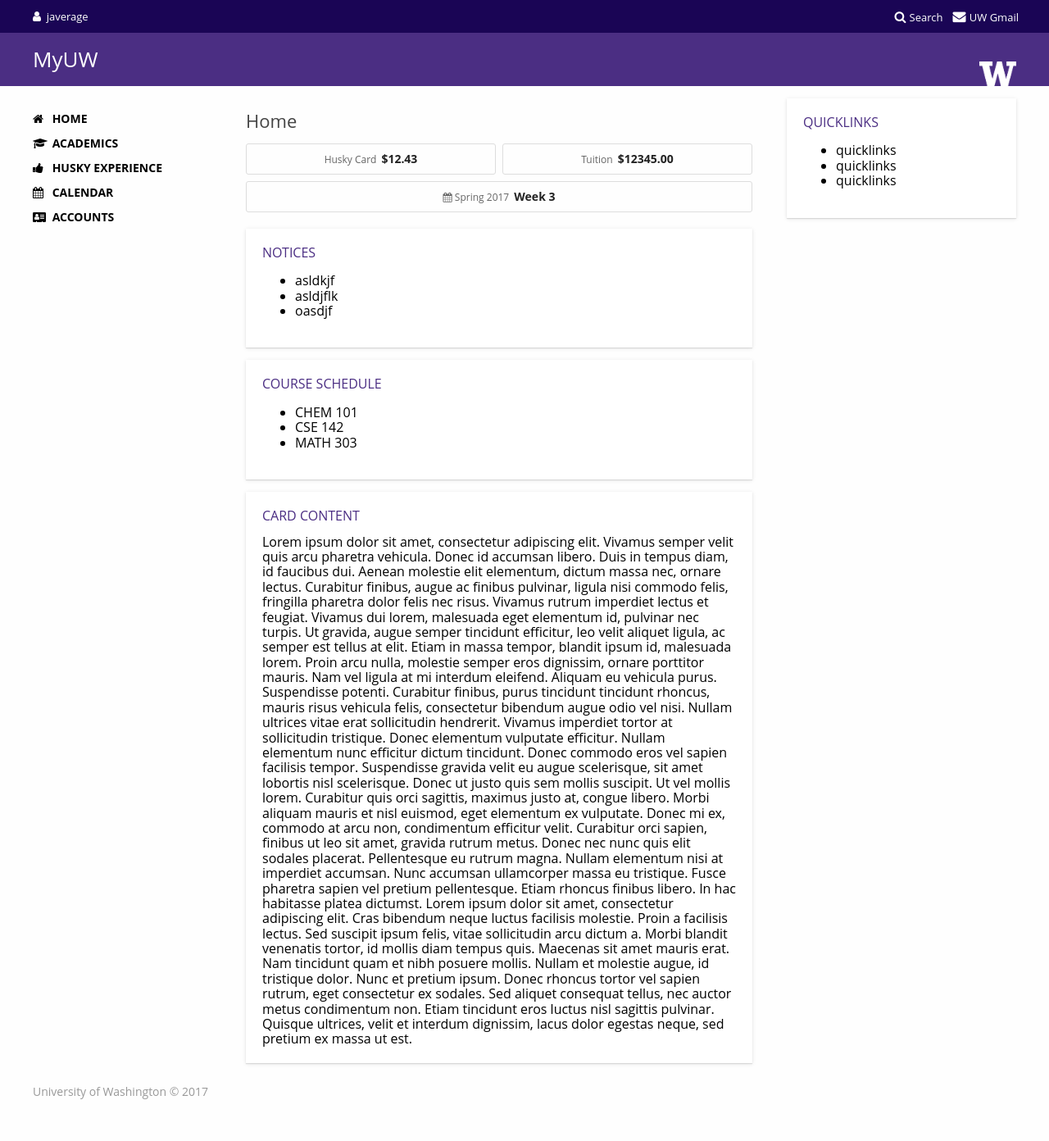
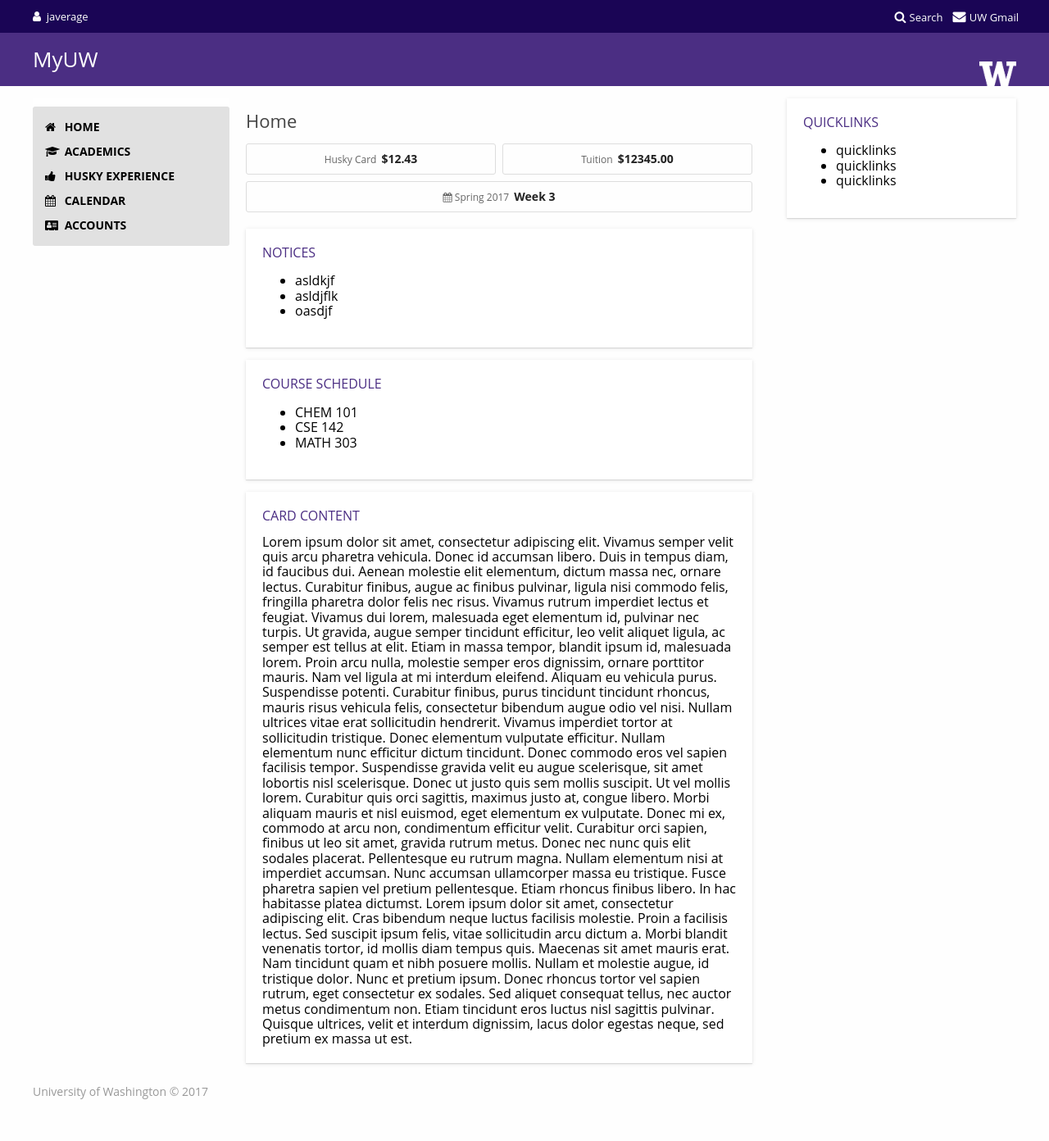
Before and after one commit to charlon/myuw-boilerplate, a Jekyll site: the page built from index.md, in a window 1280 px wide. Shown: the whole page at 82% size. Built offline with Jekyll 4.4.1, drawn with Linux system fonts in a browser that asks for light colours; nearby versions of some CDN libraries.

Commit message:
Display gray nav menu on desktop.

```diff
--- a/assets/css/main.scss
+++ b/assets/css/main.scss
@@ -198,10 +198,10 @@
 
 .myuw-menu {  margin: 1px -10px; background: #fff; max-height: 0; overflow: hidden; font-size: 14px;
 
-    @include desktop { max-height: 1000px; margin: 0; overflow: visible; float: left; width: 20%; background: transparent; }
+    @include desktop { max-height: 1000px; margin: 0; overflow: visible; float: left; width: 20%; }
 
     ul { background: #e1e1e1; margin: 10px 0 0 0; padding: 0; list-style: none; border-radius: 3px;
-        @include desktop { background: none; margin: 0; }
+        @include desktop {  }
     }
 
     li { line-height: 30px; padding: 0; margin-left: 15px; font-weight: bold; text-transform: uppercase;
@@ -209,7 +209,7 @@
         &:first-child { padding-top: 10px; }
         &:last-child { padding-bottom: 10px; }
 
-        @include desktop { margin: 0 !important; }
+        //@include desktop { margin: 0 !important; }
 
         a { text-decoration: none; color: #000;
 
```
